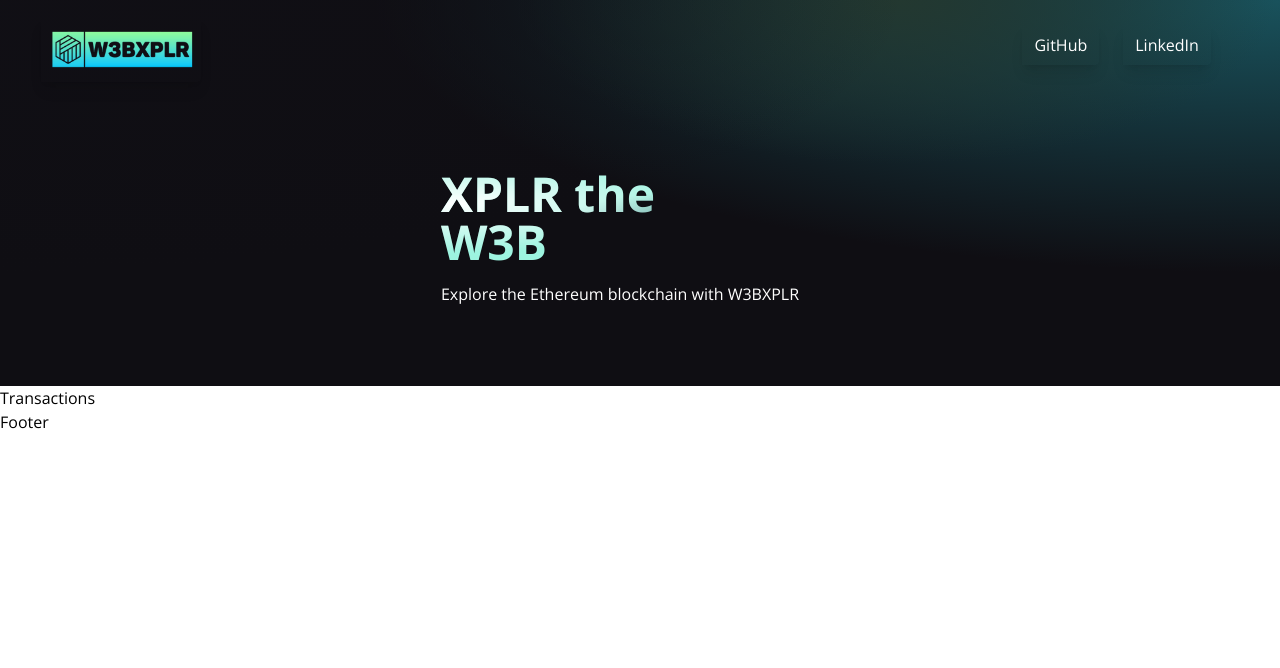
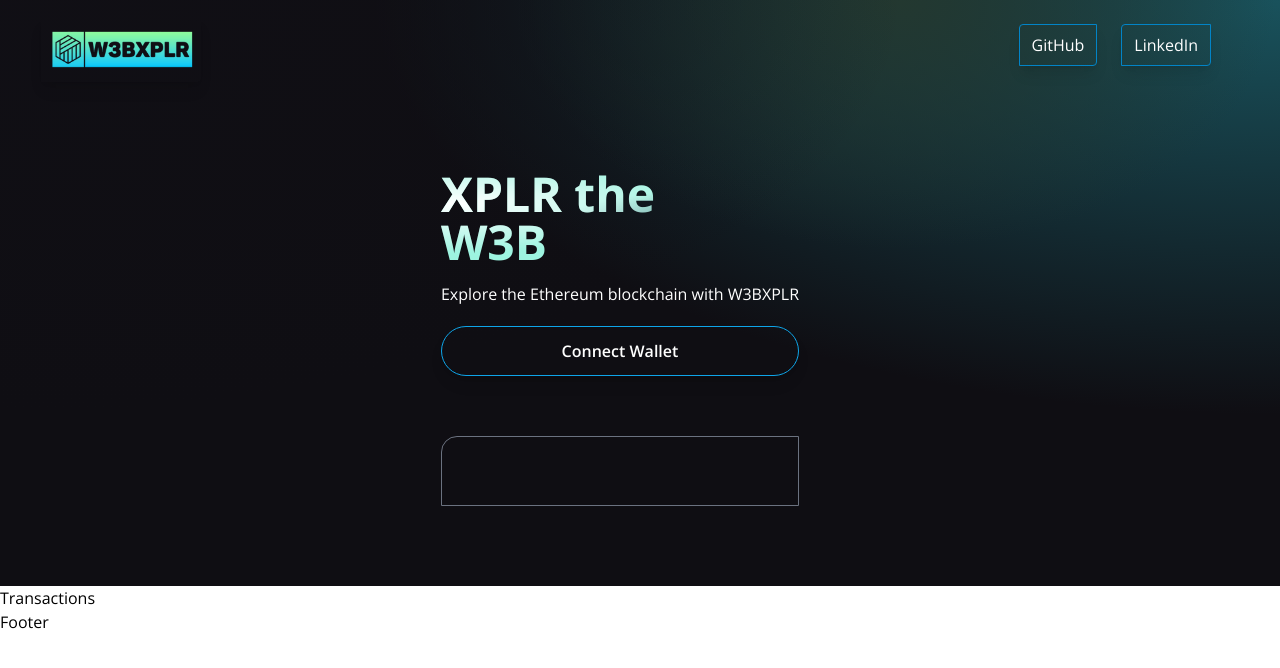
Before and after one commit to germanokuerten/w3bxplr-frontend, a React (Vite) app: page / in a window 1280 px wide. Shown: the top 668 px of the page. Built offline with nearby package versions, Linux system fonts and the light colour scheme.

Commit message:
update: Header Page

```diff
--- a/src/components/Navbar.jsx
+++ b/src/components/Navbar.jsx
@@ -4,11 +4,11 @@
 
 import logo from '../../images/logo.png'
 
-const NavbarItem = ({ title, classprops }) => {
-    return (
-        <li className={`mx-4 cursor-pointer ${classprops}`}>{title}</li>
-    )
-}
+// const NavbarItem = ({ title, classprops }) => {
+//     return (
+//         <li className={`mx-4 cursor-pointer ${classprops}`}>{title}</li>
+//     )
+// }
 
 const Navbar = () => {
 
@@ -23,8 +23,8 @@
                 {/* {["Github", "LinkedIn"].map((item, index) => (
                     <NavbarItem key={item + index} title={item} />
                 ))} */}
-                <li className='cursor-pointer py-2 px-3 mx-3 rounded-tl rounded-br hover:shadow-[#109ee0] shadow-lg cursor-pointer'><a href="https://github.com/germanokuerten/w3bxplr-frontend" target="_blank">GitHub</a></li>
-                <li className='cursor-pointer py-2 px-3 mx-3 rounded-tl rounded-br hover:shadow-[#109ee0] shadow-lg cursor-pointer'><a href="https://www.linkedin.com/in/germanokuerten/" target="_blank">LinkedIn</a></li>
+                <li className='cursor-pointer py-2 px-3 mx-3 rounded-tl rounded-br hover:shadow-[#109ee0] shadow-lg border border-sky-600'><a href="https://github.com/germanokuerten/w3bxplr-frontend" target="_blank">GitHub</a></li>
+                <li className='cursor-pointer py-2 px-3 mx-3 rounded-tl rounded-br hover:shadow-[#109ee0] shadow-lg border border-sky-600'><a href="https://www.linkedin.com/in/germanokuerten/" target="_blank">LinkedIn</a></li>
             </ul>
             <div className='flex relative'>
                 {toggleMenu
--- a/src/components/Welcome.jsx
+++ b/src/components/Welcome.jsx
@@ -4,7 +4,14 @@
 
 import { Loader } from './'
 
+const commonStyles = 'min-h-[70px] sm:px-0 px-2 sm:min-w-[120px] flex justify-center items-center border-[0.5px] border-gray-500 text-sm font-light text-white'
+
 const Welcome = () => {
+
+    const connectWallet = () => {
+
+    }
+
     return (
         <div className='flex w-full justify-center items-center'>
             <div className='flex md:flex-row flex-col items-start justify-between md:p-20 py-12 px-4'>
@@ -15,7 +22,18 @@
                     <p className='text-left mt-3 text-white font-light w-11/14 text-base'>
                         Explore the Ethereum blockchain with W3BXPLR
                     </p>
+                    <button
+                        type='button'
+                        onClick={connectWallet}
+                        className='cursor-pointer flex flex-row justify-center items-center my-5 p-3 rounded-full hover:shadow-[#109ee0] shadow-lg text-white border border-sky-500'
+                    >
+                        <p className='text-base font-semibold'>Connect Wallet</p>
+                    </button>
 
+                    <div className='grid sm:grid-cols-3 grid-cols-2 w-full mt-10'></div>
+                        <div className={`rounded-tl-2xl ${commonStyles}`}>
+
+                        </div>
                 </div>
             </div>
         </div>
```
